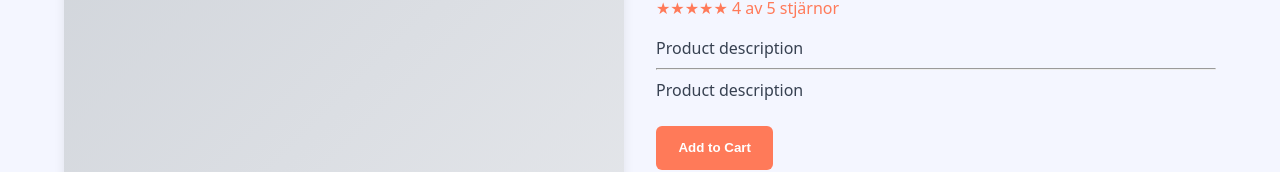
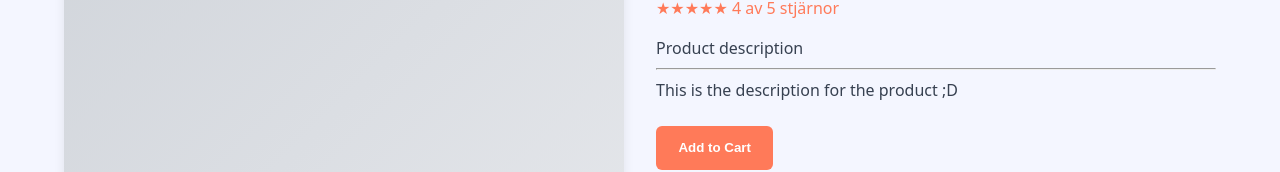
Before and after one commit to BobbyBrogrammer/v3_Workshop2_Vite, a website built with Vite: page produktsida/index.html in a window 1280 px wide. Shown: the part 268-440 px from the top of the page. Built offline with nearby package versions, Linux system fonts and the light colour scheme.

Commit message:
small fix, fixed <p> description

```diff
--- a/produktsida/index.html
+++ b/produktsida/index.html
@@ -52,7 +52,7 @@
 
           <p class="desc">Product description</p>
           <hr />
-          <p class="desc">Product description</p>
+          <p class="desc">This is the description for the product ;D </p>
 
           <button class="cta" type="button">Add to Cart</button>
 
```
